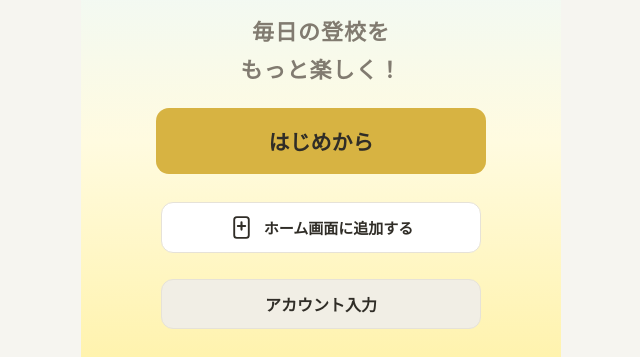
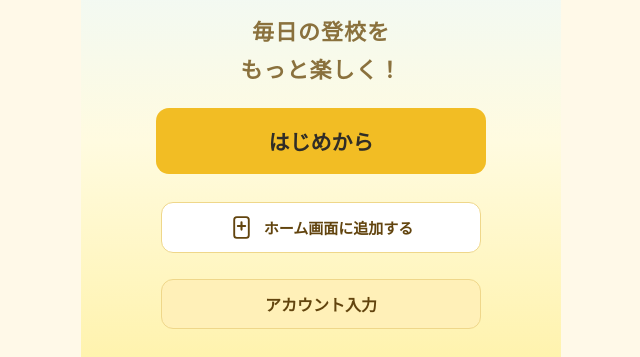
Before and after one commit to saidaimo/chikoku-banana, a plain HTML site: page index.html in a window 1280 px wide. Shown: the part 443-800 px from the top of the page, without its empty margins (319-959 px from the left). Drawn offline with Linux system fonts and the light colour scheme.

Commit message:
Update index.html

```diff
--- a/index.html
+++ b/index.html
@@ -344,44 +344,44 @@ body[data-theme="dark"] .calendar-weekday{color:var(--muted)!important}
 
 
 /* =========================================================
-   遅刻バナナ：落ち着いたアプリ風デザイン調整
+   遅刻バナナ：明るく鮮やかなテーマ配色
    ※既存HTML・JavaScript・画面構成・操作機能は変更しない
    ========================================================= */
 :root{
-  --bg:#f6f5f0;
+  --bg:#fff9e8;
   --surface:#ffffff;
-  --soft:#f1eee5;
-  --accent:#d7b342;
-  --accent2:#f2e6bd;
-  --ink:#302d27;
-  --muted:#817b70;
-  --line:#e6e2d8;
-  --shadow:rgba(48,45,39,.055);
+  --soft:#fff0b8;
+  --accent:#f2bd24;
+  --accent2:#ffe16b;
+  --ink:#62440e;
+  --muted:#8a713d;
+  --line:#efd78a;
+  --shadow:rgba(210,164,30,.09);
 }
 body[data-theme="blue"]{
-  --bg:#f3f6f9;--surface:#fff;--soft:#eaf0f5;
-  --accent:#6f91b5;--accent2:#dce7f1;--ink:#293746;
-  --muted:#78899a;--line:#dce3e9;--shadow:rgba(41,55,70,.055);
+  --bg:#edf7ff;--surface:#fff;--soft:#d9edff;
+  --accent:#2585f5;--accent2:#b9ddff;--ink:#16447f;
+  --muted:#5f82ae;--line:#b9dcfa;--shadow:rgba(37,133,245,.09);
 }
 body[data-theme="peach"],body[data-theme="strawberry"]{
-  --bg:#f9f4f1;--surface:#fff;--soft:#f4e9e3;
-  --accent:#cf927e;--accent2:#f0ddd4;--ink:#49352f;
-  --muted:#947b72;--line:#eadbd4;--shadow:rgba(73,53,47,.05);
+  --bg:#fff0eb;--surface:#fff;--soft:#ffddd0;
+  --accent:#f18468;--accent2:#ffc2aa;--ink:#783b2b;
+  --muted:#a86c5b;--line:#f5c4b2;--shadow:rgba(241,132,104,.09);
 }
 body[data-theme="dark"]{
-  --bg:#202226;--surface:#2a2d33;--soft:#353941;
-  --accent:#c5aa62;--accent2:#494437;--ink:#f0eee8;
-  --muted:#b3b0a7;--line:#41444b;--shadow:rgba(0,0,0,.16);
+  --bg:#191c25;--surface:#292e3a;--soft:#3b4353;
+  --accent:#f0c45d;--accent2:#62512f;--ink:#fff8e8;
+  --muted:#c5c9d4;--line:#50596c;--shadow:rgba(0,0,0,.22);
 }
 body[data-theme="silver"]{
-  --bg:#f3f4f3;--surface:#fff;--soft:#eaedeb;
-  --accent:#969da4;--accent2:#e2e5e6;--ink:#30363b;
-  --muted:#7c858b;--line:#dfe3e2;--shadow:rgba(48,54,59,.05);
+  --bg:#f7f8fa;--surface:#fff;--soft:#e9eef3;
+  --accent:#8498ad;--accent2:#d5e2ed;--ink:#293847;
+  --muted:#687b8c;--line:#d3dde6;--shadow:rgba(48,70,90,.07);
 }
 body[data-theme="mint"]{
-  --bg:#f1f6f2;--surface:#fff;--soft:#e6efe8;
-  --accent:#6d9c83;--accent2:#d9e9df;--ink:#2e4638;
-  --muted:#718b7b;--line:#d9e5dc;--shadow:rgba(46,70,56,.05);
+  --bg:#edfff7;--surface:#fff;--soft:#d3f8e8;
+  --accent:#27b98e;--accent2:#a8efd2;--ink:#145b45;
+  --muted:#508c76;--line:#b4ead4;--shadow:rgba(39,185,142,.09);
 }
 body{color:var(--ink);background:var(--bg);-webkit-font-smoothing:antialiased;text-rendering:optimizeLegibility}
 .app{background:var(--bg)}
```
